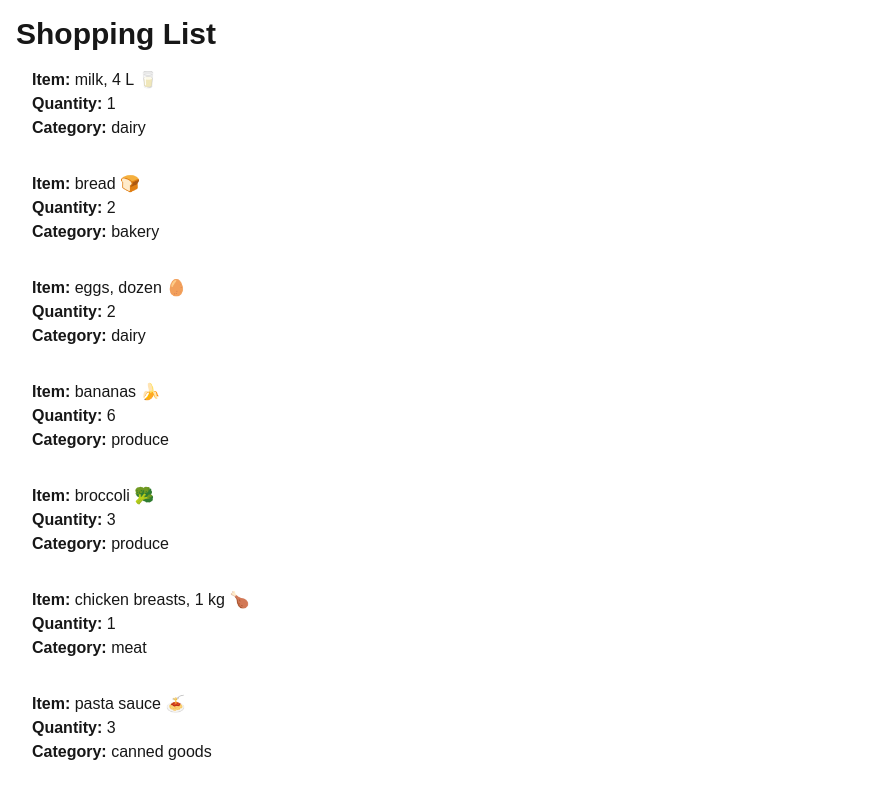
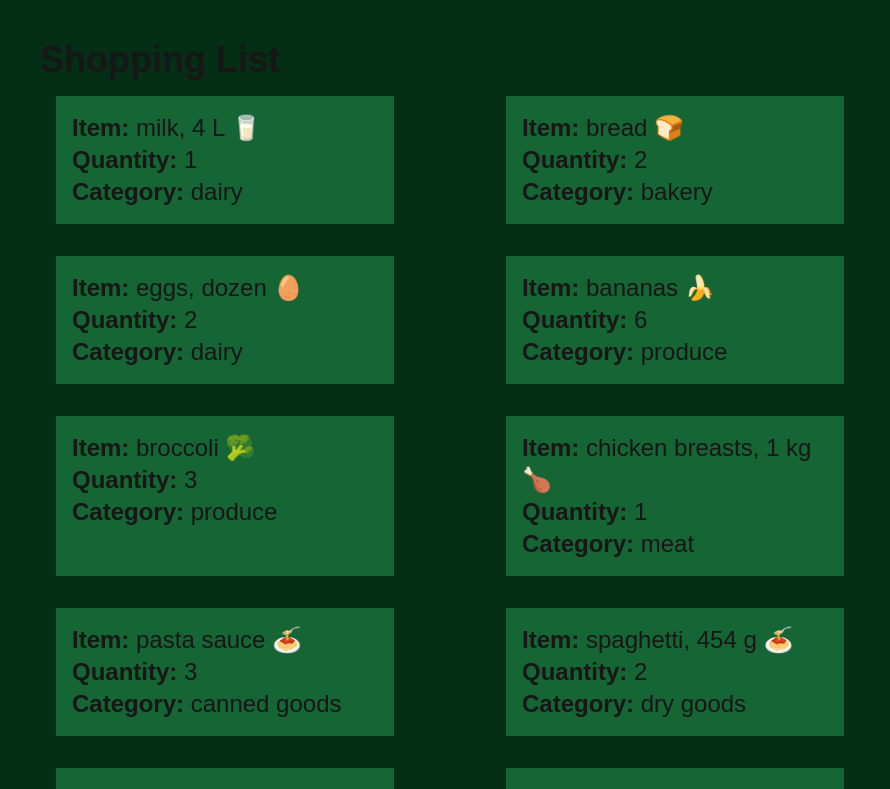
Before and after one commit to LunaroySimon/cprg306-assignments, a Next.js app: page /week-3 in a window 1280 px wide. Shown: the top 789 px of the page, without its empty margins (0-890 px from the left). Built offline with nearby package versions, Linux system fonts and the light colour scheme.

Commit message:
Finishing touches using tailwind css to style the web page

```diff
--- a/app/week-3/item-list.js
+++ b/app/week-3/item-list.js
@@ -75,11 +75,8 @@ export default function ItemList() {
       };
 
       {
-        /*
-        Using the Item component to display the data
-        */
-       return (
-            <div>
+        return (
+          <div className="grid grid-cols-2 w-3/4">
             <Item name={item1.name} quantity={item1.quantity} category={item1.category} />
             <Item name={item2.name} quantity={item2.quantity} category={item2.category} />
             <Item name={item3.name} quantity={item3.quantity} category={item3.category} />
@@ -92,7 +89,7 @@ export default function ItemList() {
             <Item name={item10.name} quantity={item10.quantity} category={item10.category} />
             <Item name={item11.name} quantity={item11.quantity} category={item11.category} />
             <Item name={item12.name} quantity={item12.quantity} category={item12.category} />
-        </div>
-       );
+          </div>
+        );
       }
     }
--- a/app/week-3/item.js
+++ b/app/week-3/item.js
@@ -2,11 +2,11 @@ export default function Item({name, quantity, category}) {
 
     return (
         // Using props to pass the data to the component
-        <div className="p-4">
+        <div className="p-4 m-4 bg-green-800 w-3/4">
             <ul>
-                <li ><span className="font-bold">Item:</span> <span>{name}</span> </li>
-                <li><span className="font-bold">Quantity:</span> {quantity}</li>
-                <li><span className="font-bold">Category:</span> {category}</li>
+                <li className=" text-2xl"><span className="font-bold">Item:</span> {name}</li>
+                <li className=" text-2xl"><span className="font-bold">Quantity:</span> {quantity}</li>
+                <li className=" text-2xl"><span className="font-bold">Category:</span> {category}</li>
             </ul>
         </div>
     );
--- a/app/week-3/page.js
+++ b/app/week-3/page.js
@@ -3,8 +3,8 @@ import ItemList from './item-list';
 export default function Page() {
     // Displaying a list of items using props
     return (
-        <main className='m-4'>
-            <h1 className='text-3xl font-bold'>Shopping List</h1>
+        <main className="p-10 bg-green-950">
+            <h1 className="text-4xl font-bold">Shopping List</h1>
             <ItemList/>
         </main>
     );
```
